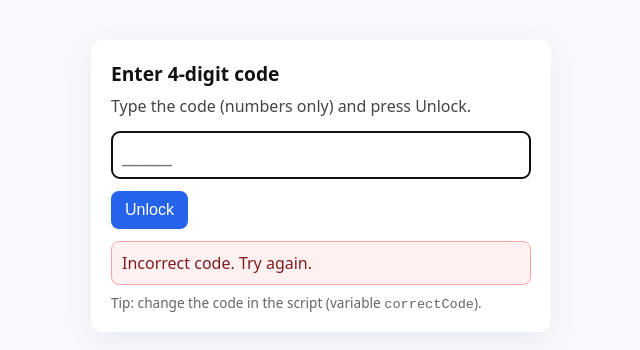
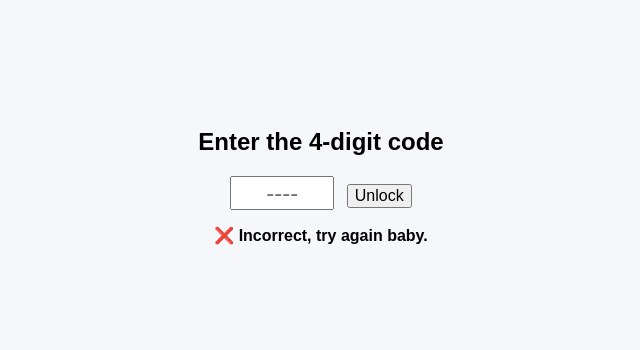
Before and after one commit to tsmith710297-coder/4-digit-lock-, a plain HTML site: page index.html in a window 1280 px wide. Both pictures are taken after a click on the button "Unlock". Shown: the whole page, without its empty margins (319-959 px from the left). Drawn offline with Linux system fonts and the light colour scheme.

Commit message:
Update index.html

```diff
--- a/index.html
+++ b/index.html
@@ -1,65 +1,30 @@
-<!doctype html>
+<!DOCTYPE html>
 <html lang="en">
 <head>
-  <meta charset="utf-8" />
-  <meta name="viewport" content="width=device-width,initial-scale=1" />
-  <title>4-Digit Lock</title>
-  <style>
-    body{font-family:system-ui,-apple-system,Segoe UI,Roboto,Arial;margin:40px;background:#f7f9fc;color:#111}
-    .card{max-width:420px;margin:0 auto;background:white;padding:20px;border-radius:12px;box-shadow:0 8px 30px rgba(20,30,50,.06)}
-    h1{font-size:1.2rem;margin:0 0 8px}
-    p{margin:6px 0 14px;color:#444}
-    input[type="text"]{width:100%;font-size:1.4rem;padding:10px;border-radius:8px;border:1px solid #ddd;box-sizing:border-box}
-    button{margin-top:12px;padding:10px 14px;border-radius:8px;border:0;background:#2563eb;color:white;font-size:1rem;cursor:pointer}
-    .msg{margin-top:12px;padding:10px;border-radius:8px;display:none}
-    .success{background:#ecfdf5;border:1px solid #bbf7d0;color:#065f46}
-    .fail{background:#fff1f2;border:1px solid #fca5a5;color:#7f1d1d}
-    .small{font-size:0.85rem;color:#666;margin-top:8px}
-  </style>
+<meta charset="UTF-8">
+<meta name="viewport" content="width=device-width,initial-scale=1">
+<title>4-Digit Lock</title>
+<style>
+  body { font-family:sans-serif; text-align:center; margin-top:10%; background:#f5f7fa; }
+  input { font-size:1.5rem; width:6rem; text-align:center; }
+  button { font-size:1rem; margin-left:0.5rem; }
+  #msg { margin-top:1rem; font-weight:bold; }
+</style>
 </head>
 <body>
-  <div class="card" role="main" aria-labelledby="title">
-    <h1 id="title">Enter 4-digit code</h1>
-    <p>Type the code (numbers only) and press Unlock.</p>
-
-    <!-- Single input for easier typing on Chromebooks/mobile -->
-    <input id="codeInput" type="text" maxlength="4" inputmode="numeric" pattern="[0-9]*" placeholder="____" aria-label="4 digit code">
-    <button id="unlockBtn">Unlock</button>
-
-    <div id="successMsg" class="msg success" role="status" aria-live="polite">🎉 Correct — proceed to the next clue.</div>
-    <div id="failMsg" class="msg fail">Incorrect code. Try again.</div>
-
-    <div class="small">Tip: change the code in the script (variable <code>correctCode</code>).</div>
-  </div>
+  <h2>Enter the 4-digit code</h2>
+  <input id="code" maxlength="4" placeholder="----">
+  <button onclick="check()">Unlock</button>
+  <div id="msg"></div>
 
 <script>
-  // *** SET YOUR CODE HERE ***
-  const correctCode = "3434"; // <-- replace with your 4-digit code
-
-  const input = document.getElementById('codeInput');
-  const btn = document.getElementById('unlockBtn');
-  const s = document.getElementById('successMsg');
-  const f = document.getElementById('failMsg');
-
-  function showSuccess(){ f.style.display='none'; s.style.display='block'; }
-  function showFail(){ s.style.display='none'; f.style.display='block'; }
-
-  btn.addEventListener('click', () => {
-    const v = (input.value || "").trim();
-    if (v === correctCode) {
-      showSuccess();
-      // optional: redirect after success
-      // window.location.href = "https://example.com/next-clue";
-    } else {
-      showFail();
-      input.focus();
-    }
-  });
-
-  // allow pressing Enter to submit
-  input.addEventListener('keydown', (e) => {
-    if (e.key === 'Enter') btn.click();
-  });
+  const correct = "1738"; // ← change your code here
+  function check() {
+    const code = document.getElementById("code").value.trim();
+    const msg = document.getElementById("msg");
+    if (code === correct) msg.textContent = "✅ Correct! this is your final clue, you did amazing baby https://youtu.be/SiJie3Z7DG8?list=RDSiJie3Z7DG8&t=129 ";
+    else msg.textContent = "❌ Incorrect, try again baby.";
+  }
 </script>
 </body>
 </html>
```
